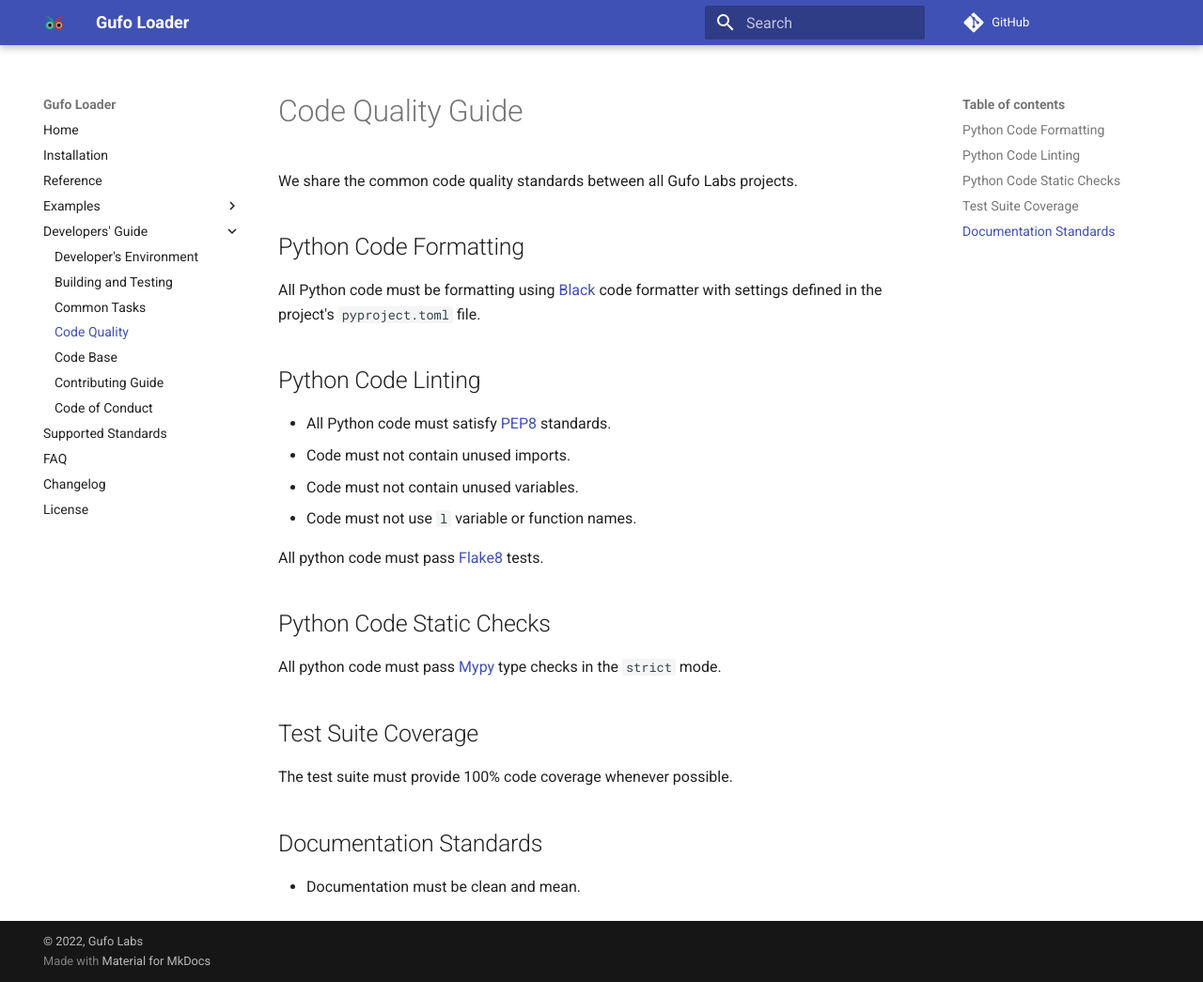
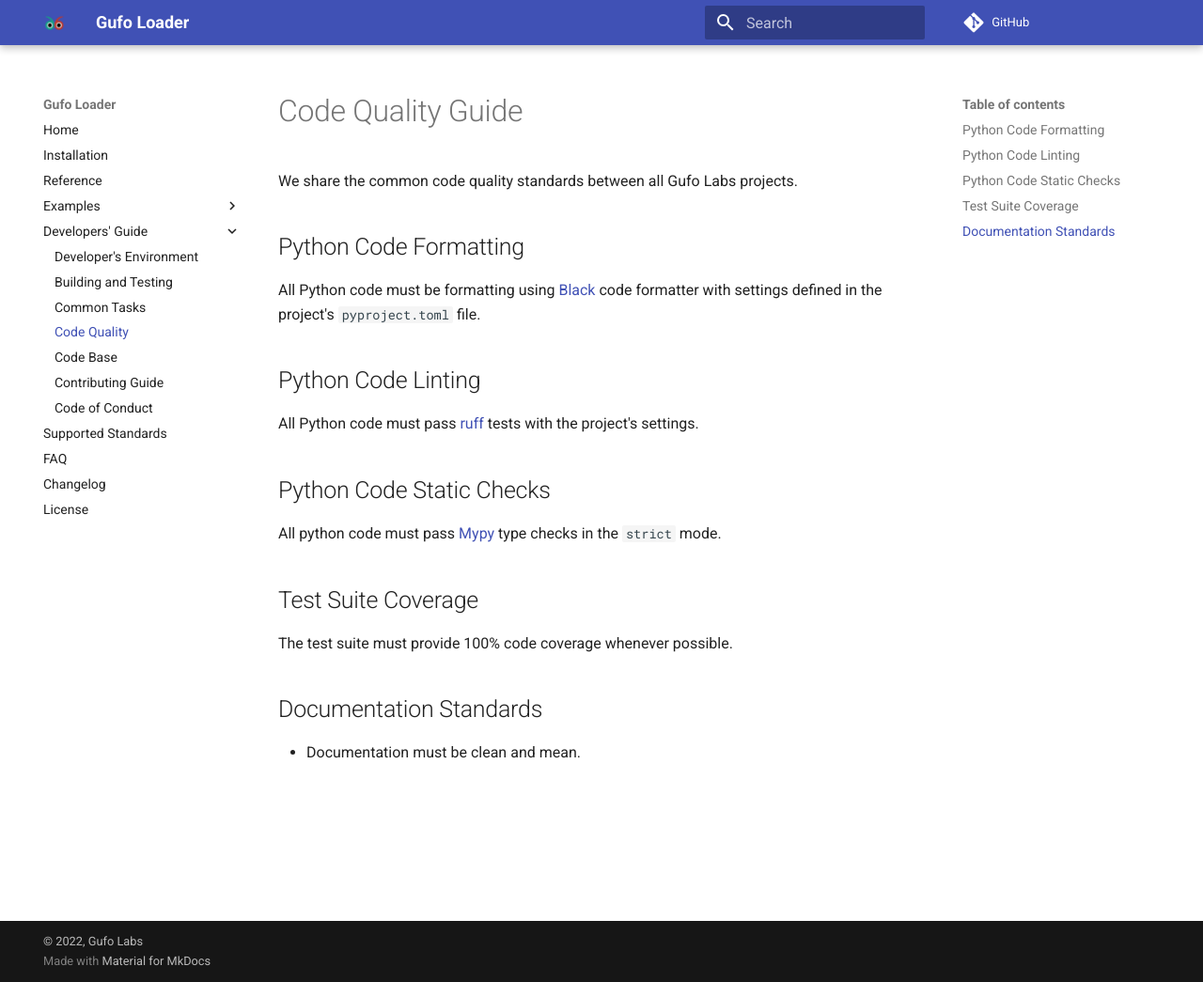
Before and after one commit to gufolabs/gufo_loader, an MkDocs documentation site: the page built from docs/codequality.md, in a window 1280 px wide and 1045 px high. Shown: the whole window at 94% size. Built offline with MkDocs 1.6.1 and Material for MkDocs 9.7.7, drawn with Linux system fonts in a browser that asks for light colours; comment, search, counter and statistics services are not loaded.

Commit message:
Update Code Quality standards

```diff
--- a/docs/codequality.md
+++ b/docs/codequality.md
@@ -9,12 +9,7 @@ with settings defined in the project's `pyproject.toml` file.
 
 ## Python Code Linting
 
-* All Python code must satisfy [PEP8][PEP8] standards.
-* Code must not contain unused imports.
-* Code must not contain unused variables.
-* Code must not use `l` variable or function names.
-
-All python code must pass [Flake8][Flake8] tests.
+All Python code must pass [ruff][ruff] tests with the project's settings.
 
 ## Python Code Static Checks
 
@@ -29,6 +24,5 @@ The test suite must provide 100% code coverage whenever possible.
 * Documentation must be clean and mean.
 
 [Black]: https://black.readthedocs.io/en/stable
-[Flake8]: https://flake8.pycqa.org/en/latest/
+[ruff]: https://github.com/charliermarsh/ruff
 [Mypy]: https://mypy.readthedocs.io/en/stable/
-[PEP8]: https://peps.python.org/pep-0008/
```
